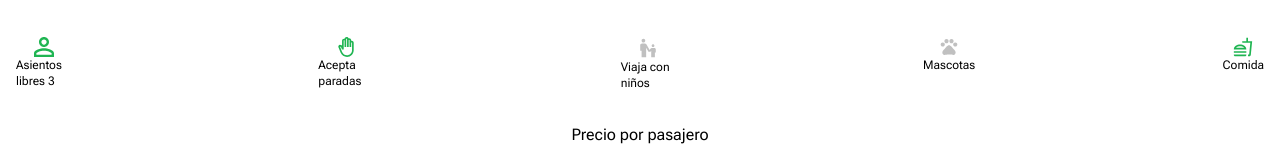
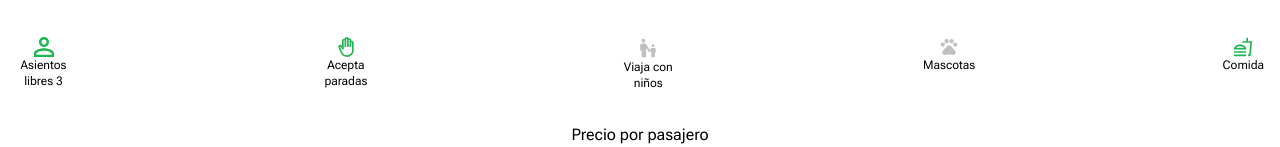
Before and after one commit to Diegogagan2587/A-Dedo, a React (Vite) app in the folder frontend/: page /trips/1/details-driver in a window 1280 px wide. Shown: the part 1002-1149 px from the top of the page. Built offline with nearby package versions, Linux system fonts and the light colour scheme; no server answers; a web font is replaced by a local one.

Commit message:
front/fix: fix TripFeature text

```diff
--- a/frontend/src/components/TripFeature.jsx
+++ b/frontend/src/components/TripFeature.jsx
@@ -7,7 +7,7 @@ const TripFeature = ({ text, icon }) => {
       flex flex-col items-center"
       >
         <img src={icon} alt="icon" />
-        <span>{text}</span>
+        <span className='text-center'>{text}</span>
       </li>
     );
   };
```
